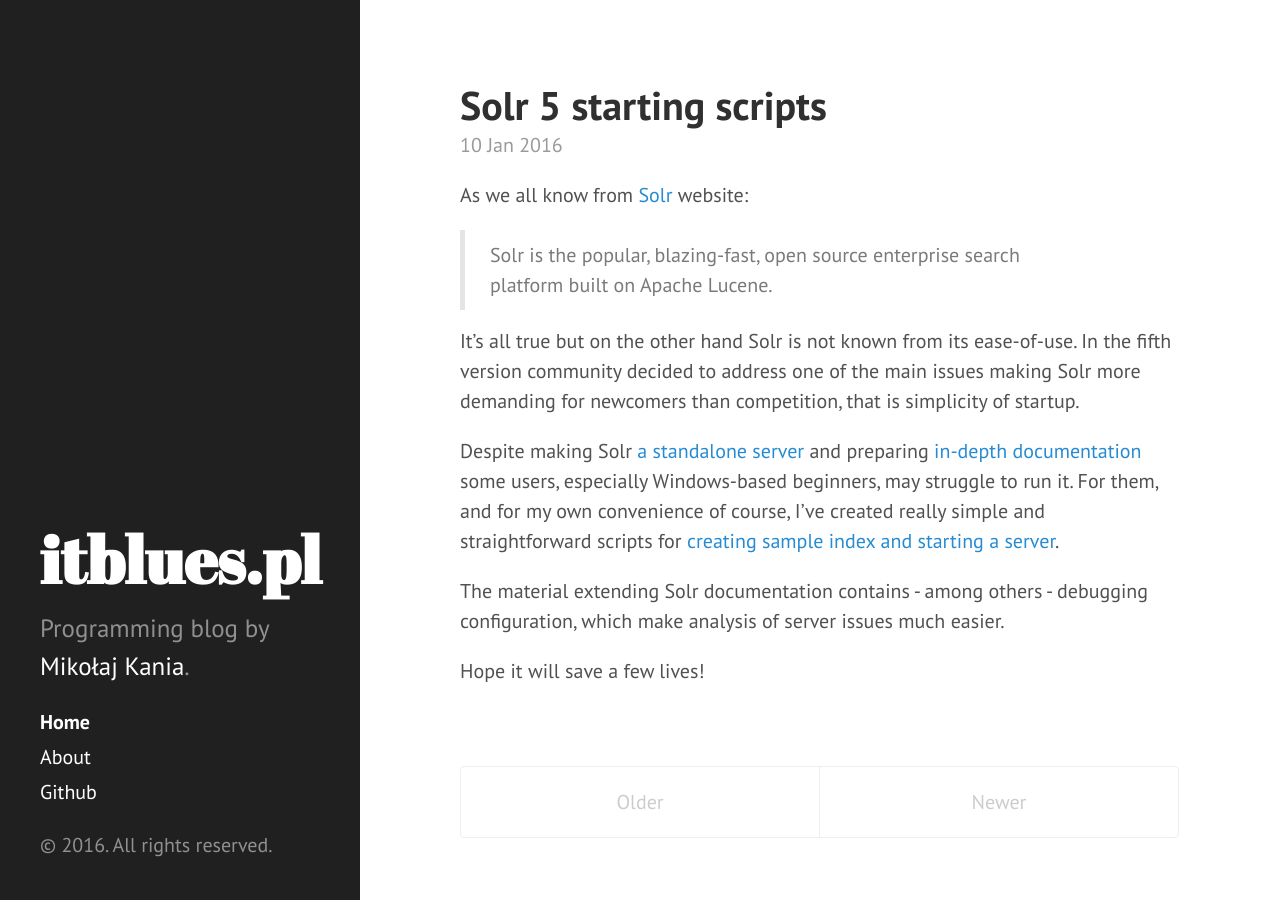
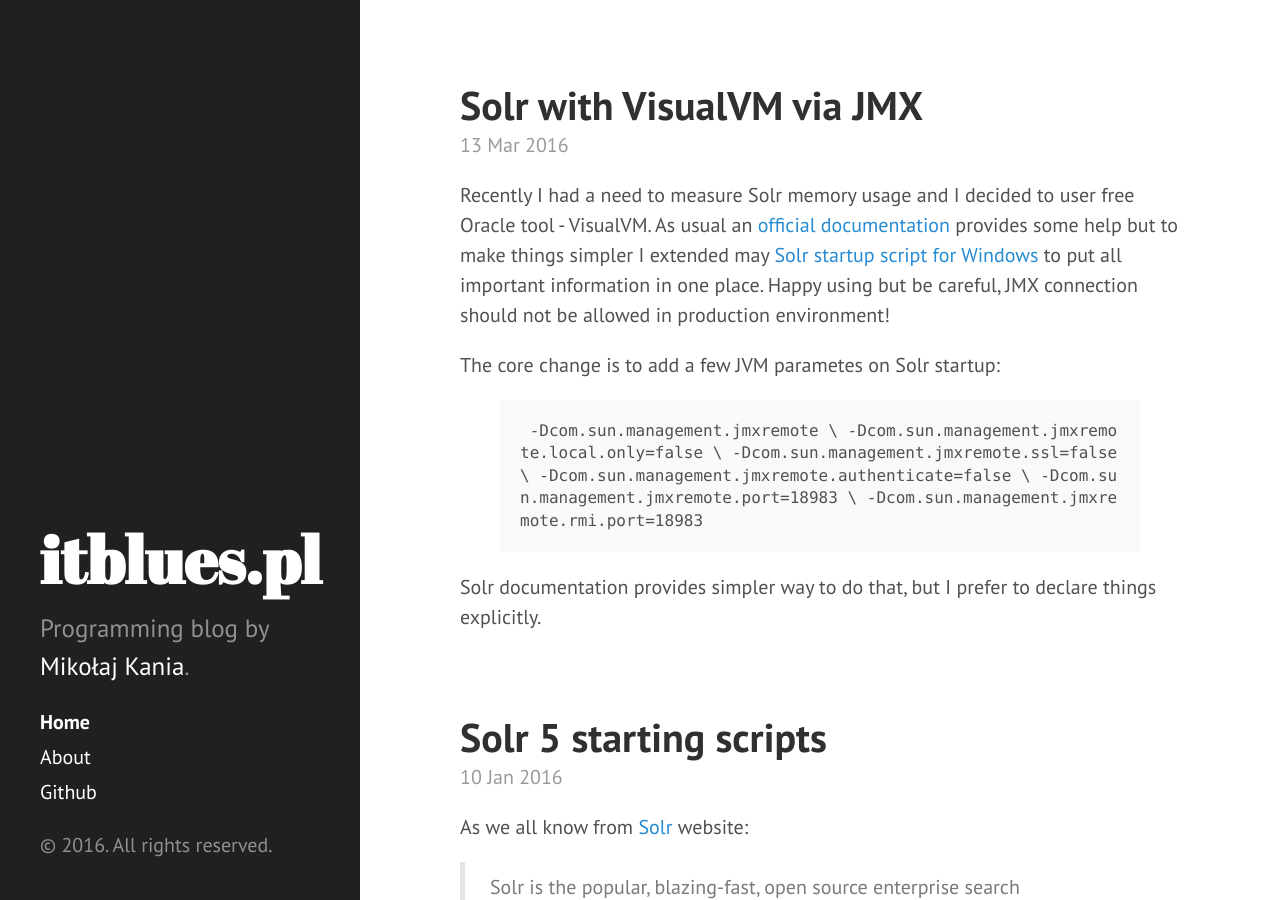
Before and after one commit to mikolajkania/mikolajkania.github.io, a Jekyll site: the page built from index.html, in a window 1280 px wide and 900 px high. Built offline with Jekyll 4.4.1, drawn with Linux system fonts in a browser that asks for light colours; the list of posts is cut into pages by our own code.

Commit message:
Solr & visualvm

```diff
--- a/_config.yml
+++ b/_config.yml
@@ -1,6 +1,6 @@
 # Dependencies
 markdown:         kramdown
-highlighter:      pygments
+highlighter:      rouge
 
 # Permalinks
 permalink:        pretty
--- /dev/null
+++ b/_posts/2016-03-13-solr-visualvm.md
@@ -0,0 +1,12 @@
+---
+layout: post
+title: Solr with VisualVM via JMX
+---
+
+Recently I had a need to measure Solr memory usage and I decided to user free Oracle tool - VisualVM. As usual an [official documentation](https://cwiki.apache.org/confluence/display/solr/Taking+Solr+to+Production#TakingSolrtoProduction-EnableRemoteJMXAccess) provides some help but to make things simpler I extended may [Solr startup script for Windows](http://itblues.pl/2016/01/10/solr5-startup-script/) to put all important information in one place. Happy using but be careful, JMX connection should not be allowed in production environment!
+
+The core change is to add a few JVM parametes on Solr startup:
+
+{% highlight text %} -Dcom.sun.management.jmxremote \ -Dcom.sun.management.jmxremote.local.only=false \ -Dcom.sun.management.jmxremote.ssl=false \ -Dcom.sun.management.jmxremote.authenticate=false \ -Dcom.sun.management.jmxremote.port=18983 \ -Dcom.sun.management.jmxremote.rmi.port=18983{% endhighlight %}
+
+Solr documentation provides simpler way to do that, but I prefer to declare things explicitly.
```
Also changed, not shown: _posts/2016-01-10-solr5-startup-script.md (renamed from _posts/2016-01-10-whats-jekyll.md, +1 -1 lines), _images/memory.png (added).
